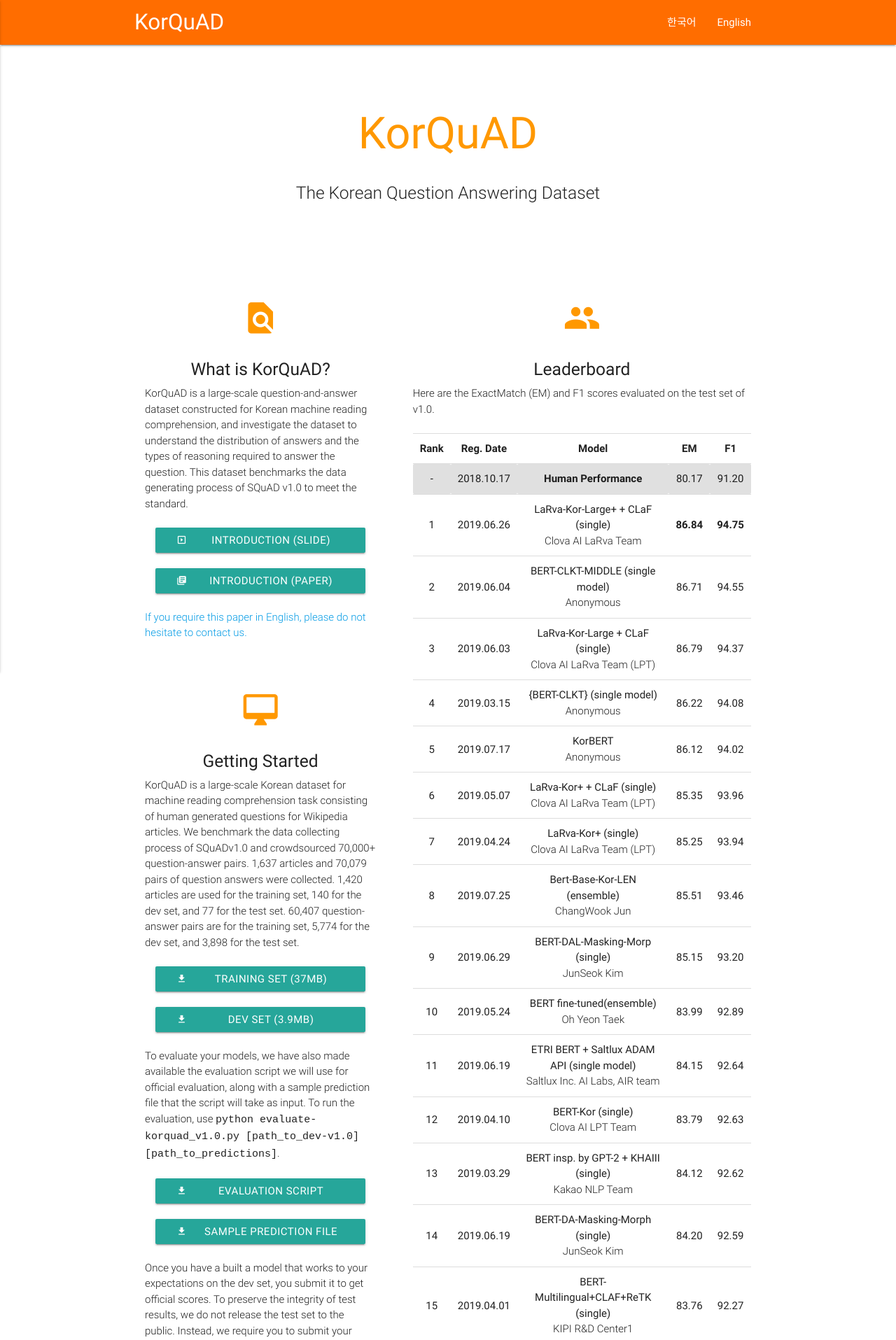
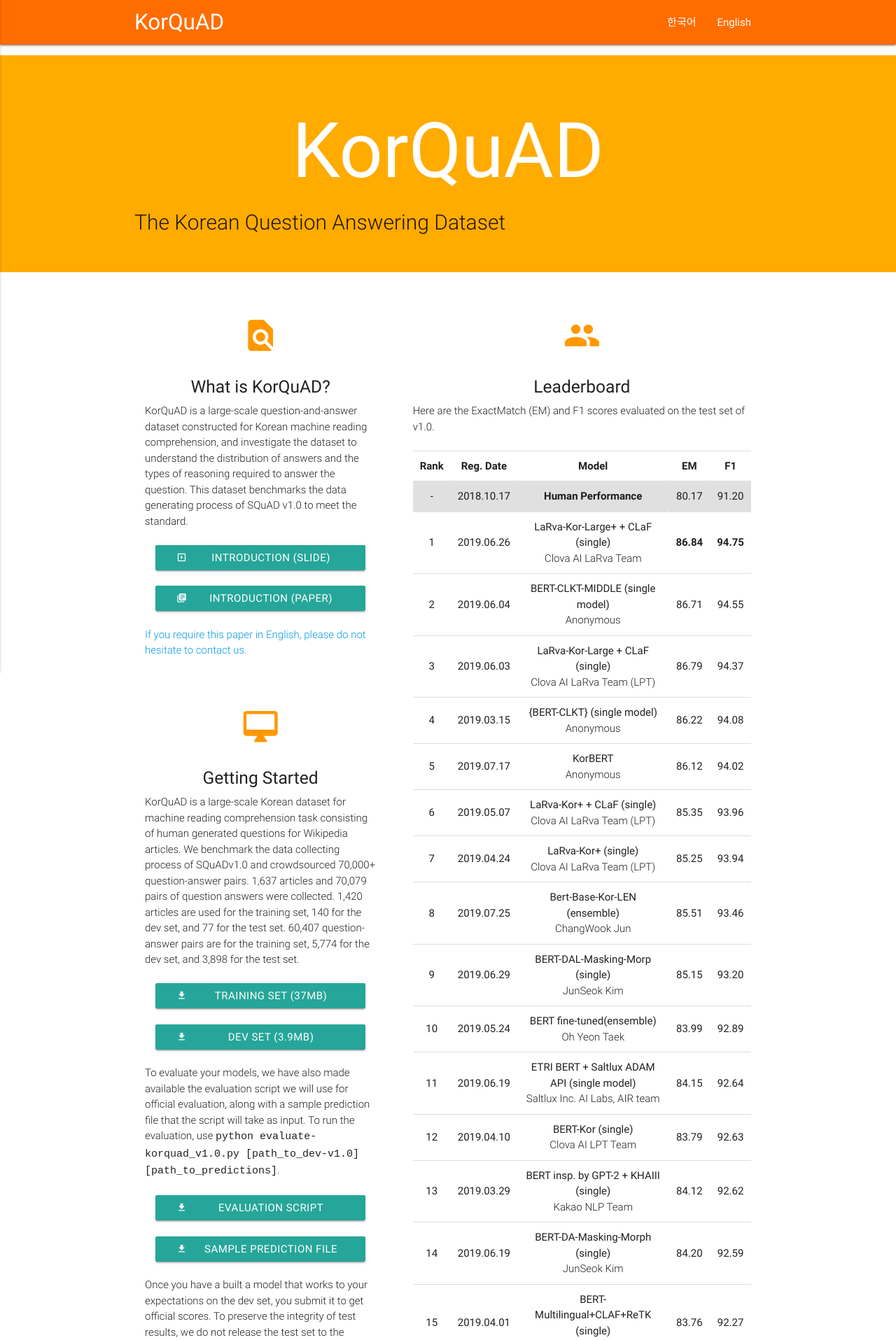
Before and after one commit to korquad/korquad.github.io, a Jekyll site: the page built from category/index_english.html, in a window 1280 px wide. Shown: the top 1915 px of the page at 70% size. Built offline with Jekyll 4.4.1, drawn with Linux system fonts in a browser that asks for light colours.

Commit message:
Update index_english.html

```diff
--- a/category/index_english.html
+++ b/category/index_english.html
@@ -43,14 +43,12 @@
     </header>
 -->
 
-    <main >
-    <div class="cover" style="background-color : yellow accent-4">
+    <main e="background-color:#eee">
+    <div class="cover" style="background-color:#ffab00">
     <div class="container">
       <br><br>
-      <h1 class="header center orange-text">KorQuAD</h1>
-      <div class="row center">
-        <h5 class="header col s12 light"><p>The Korean Question Answering Dataset</p></h5>
-      </div>
+      <h1 class="header center white-text" style="font-size: 7.3em">KorQuAD</h1>
+      <h5 class="header col s12 light" style="font-size: 2em"><p>The Korean Question Answering Dataset</p></h5>
       <br><br>
     </div>
   </div>
```
